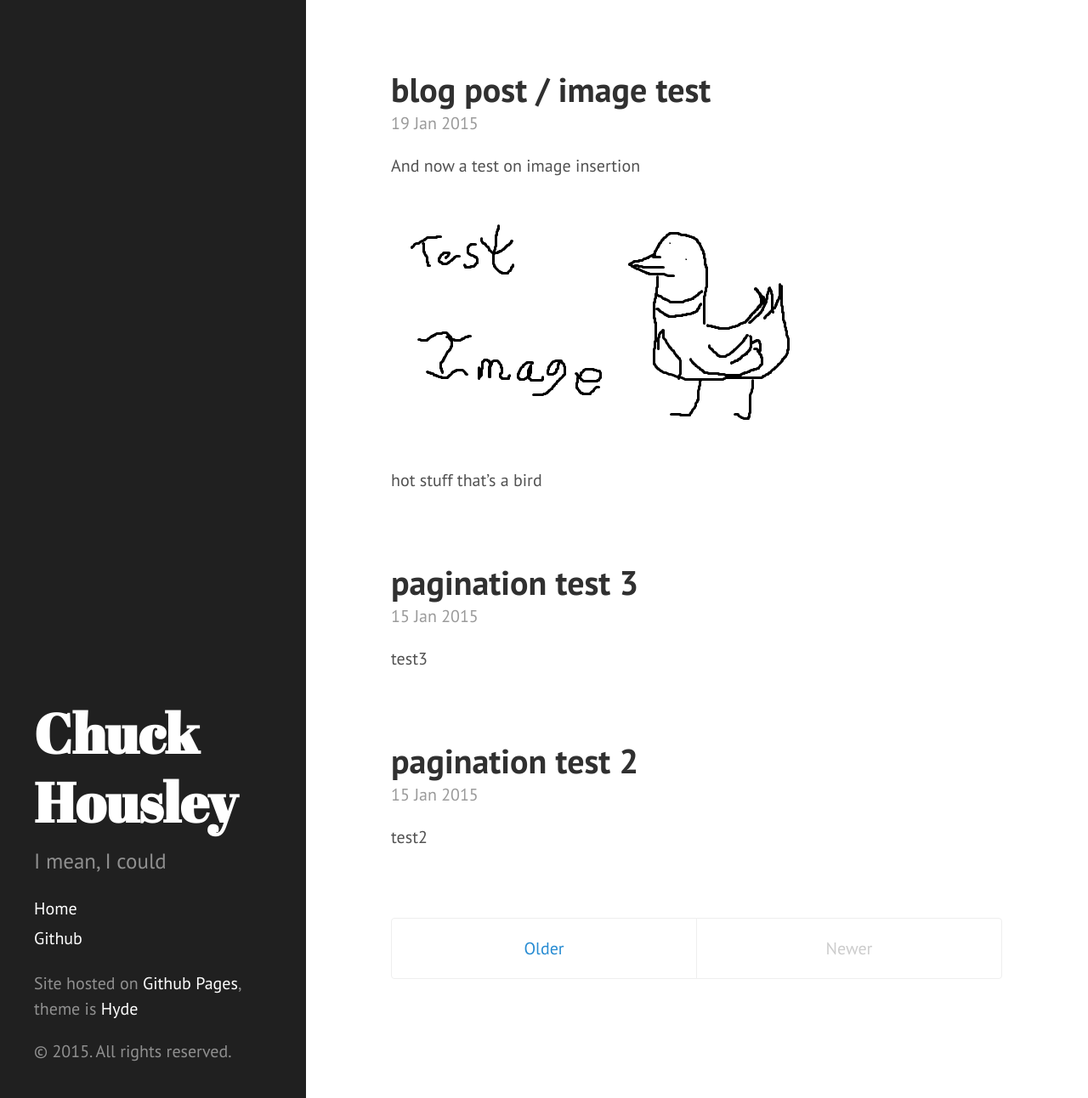
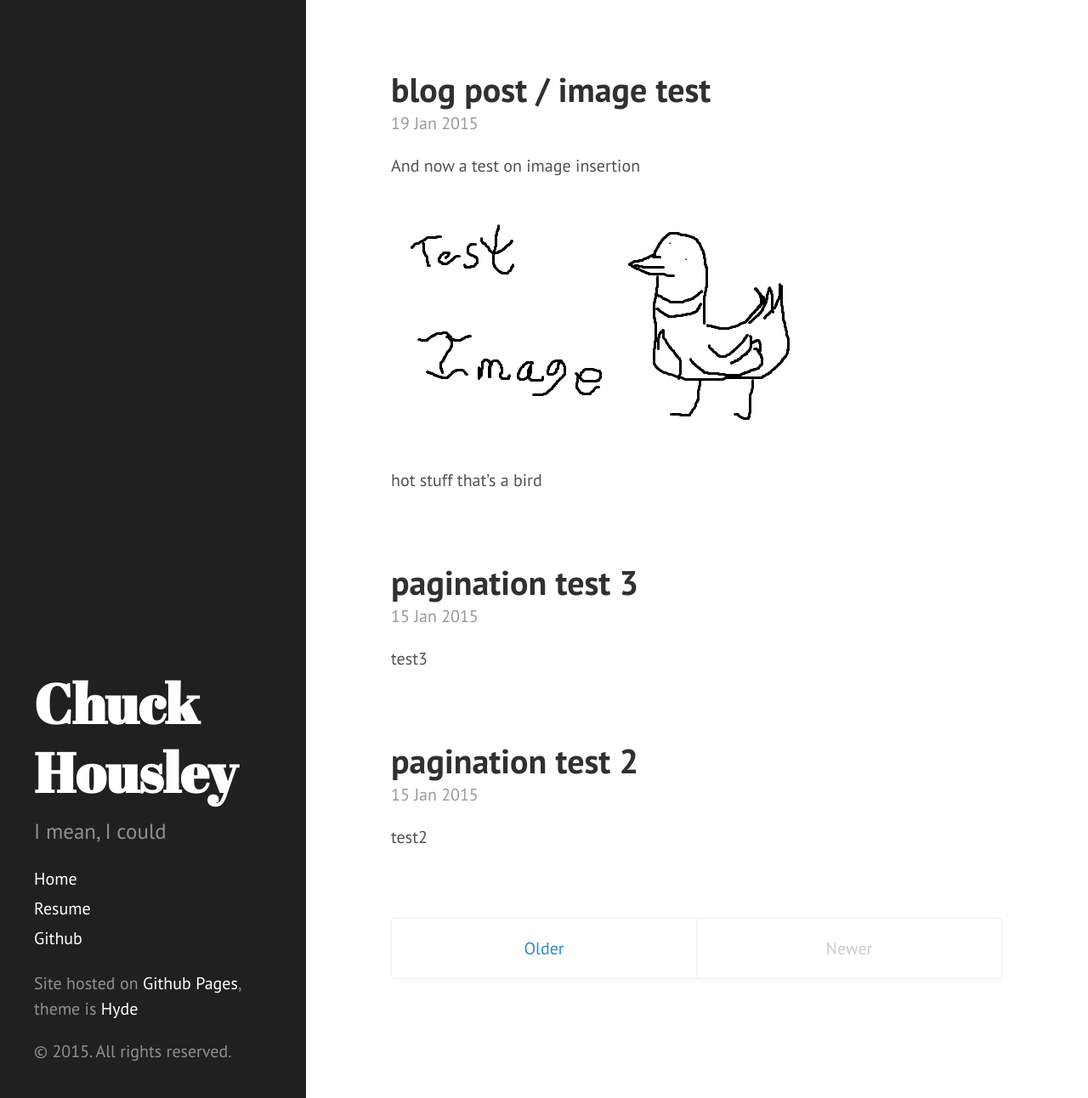
Before and after one commit to chuckhousley/chuckhousley.github.io, a Jekyll site: the page built from index.html, in a window 1280 px wide and 1292 px high. Shown: the whole window at 85% size. Built offline with Jekyll 4.4.1, drawn with Linux system fonts in a browser that asks for light colours; the list of posts is cut into pages by our own code.

Commit message:
add resume page

```diff
--- a/_includes/sidebar.html
+++ b/_includes/sidebar.html
@@ -11,6 +11,7 @@
 
     <nav class="sidebar-nav">
       <a class="sidebar-nav-item{% if page.url == / %} active{% endif %}" href="/">Home</a>
+      <a class="sidebar-nav-item{% if page.url == / %} active{% endif %}" href="/resume.html">Resume</a>
       <a class="sidebar-nav-item" href="https://github.com/chuckhousley">Github</a>
 
       {% comment %}
```
